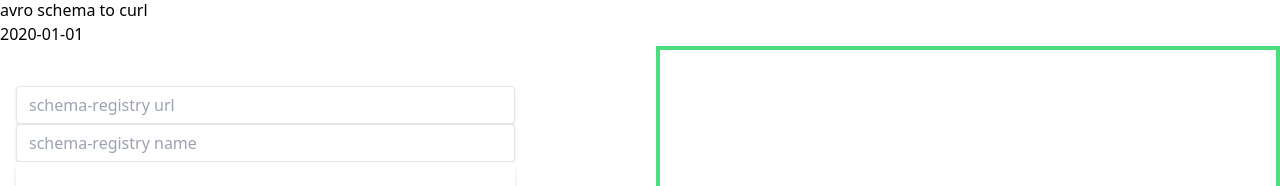
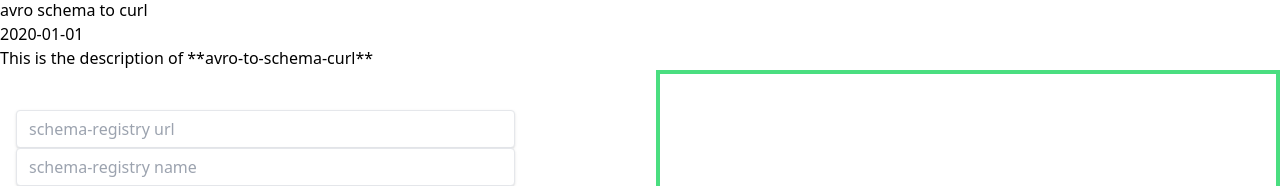
Before and after one commit to IPreferWater/ipreferwater-website, a Next.js app: page /blog/avro-schema-to-curl in a window 1280 px wide. Shown: the part 302-488 px from the top of the page. Built offline with nearby package versions, Linux system fonts and the light colour scheme.

Commit message:
feat(dev): simply display the body of the post

```diff
--- a/pages/api/blog.tsx
+++ b/pages/api/blog.tsx
@@ -67,10 +67,11 @@ export function getPostData(id) {
 
   // Use gray-matter to parse the post metadata section
   const matterResult = matter(fileContents)
+  const content = matterResult.content
 
-  // Combine the data with the id
   return {
     id,
+    content,
     ...matterResult.data
   }
 }
--- a/pages/blog/[id].tsx
+++ b/pages/blog/[id].tsx
@@ -25,12 +25,12 @@ export default function Post({ postData }) {
           <div className="flex flex-col w-full">
               <div>{postData.title}</div>
               <div>{postData.date}</div>
+              <div dangerouslySetInnerHTML={{__html:postData.content}}/>
               <div >{getComponent(postData.component)}</div>
         </div>
       </Layout>
     )
   }
-
 
 export async function getStaticProps({ params }) {
     const postData = getPostData(params.id)
```
